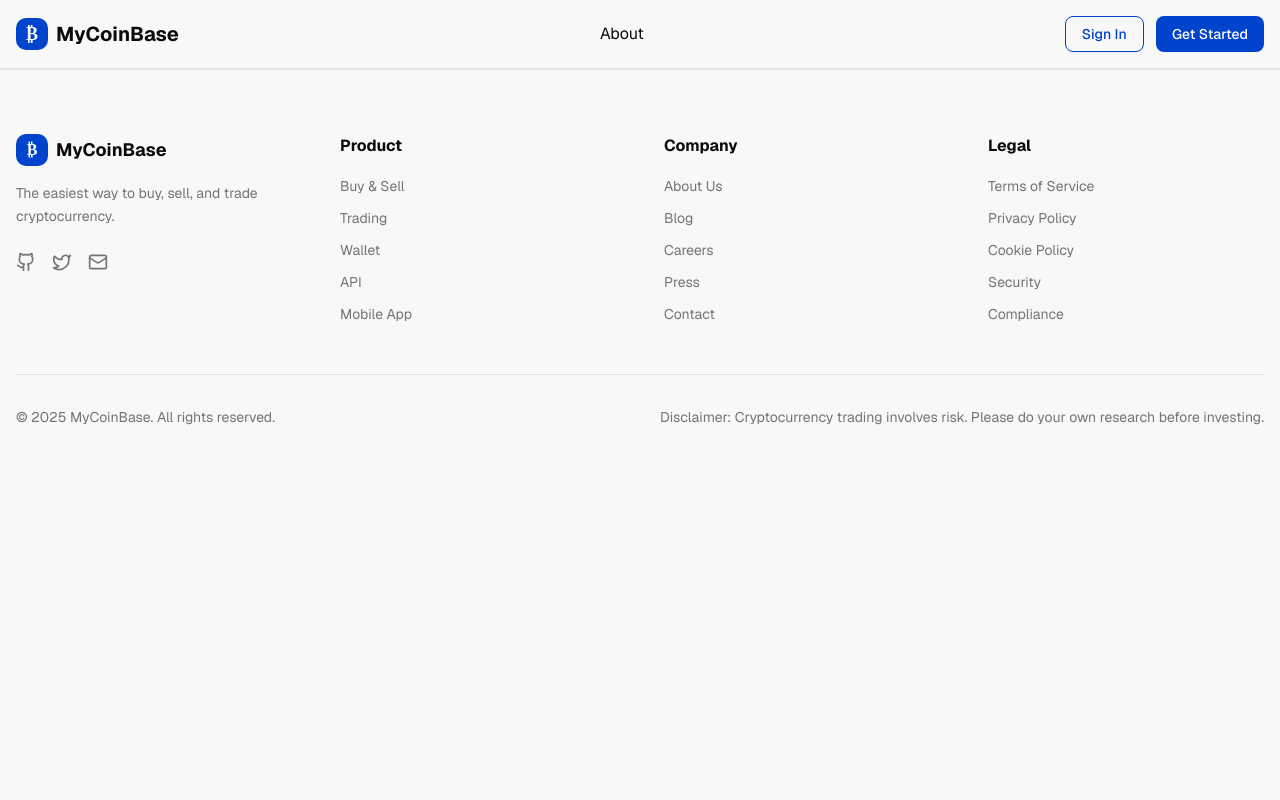
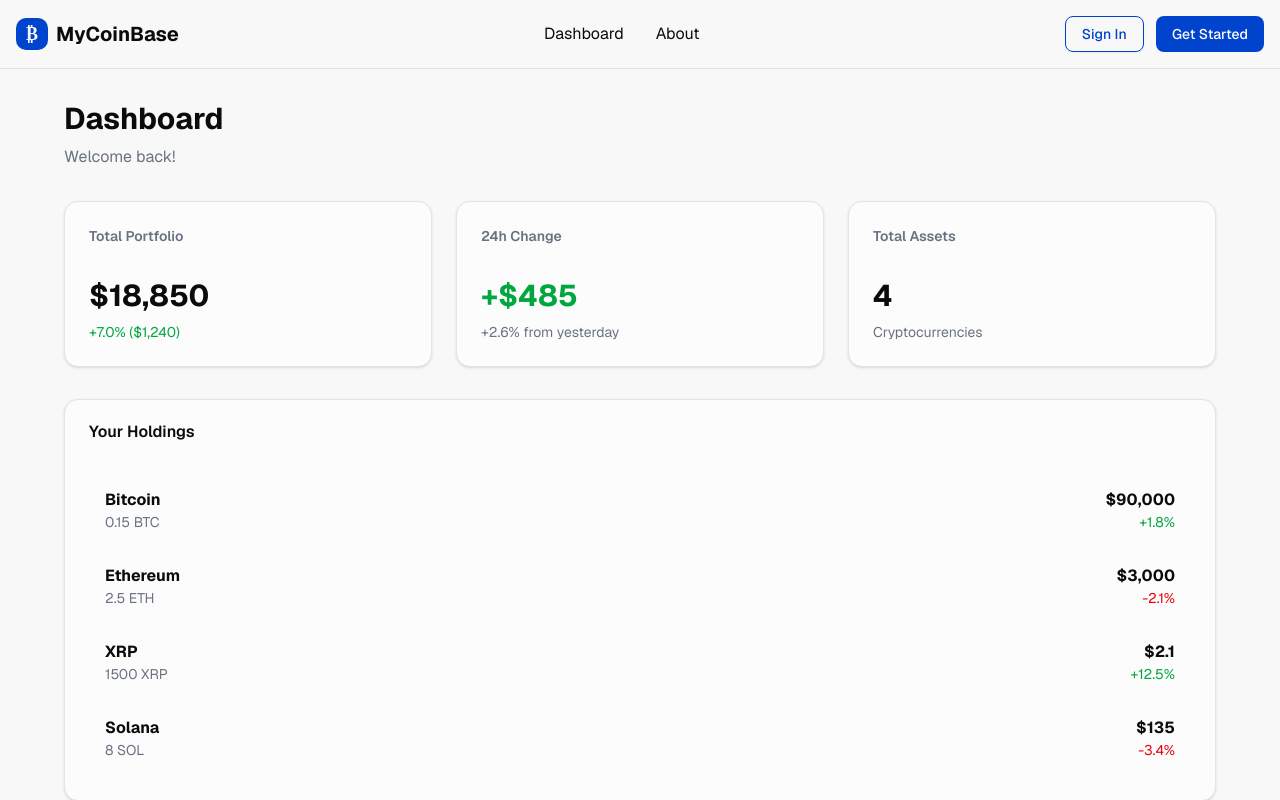
Before and after one commit to po-tech-community/crypto-pilot-fe, a React (Vite) app: page /dashboard in a window 1280 px wide. Shown: the top 800 px of the page. Built offline with nearby package versions, Linux system fonts and the light colour scheme; the HTML template or start-up script is replaced by a standard one.

Commit message:
feat(dashboard): create mock dashboard page with portfolio summary and holdings list

```diff
--- a/package.json
+++ b/package.json
@@ -19,6 +19,7 @@
     "react": "^19.2.0",
     "react-dom": "^19.2.0",
     "react-router-dom": "^7.9.6",
+    "recharts": "^3.5.1",
     "tailwind-merge": "^3.4.0"
   },
   "devDependencies": {
--- a/src/App.tsx
+++ b/src/App.tsx
@@ -2,6 +2,8 @@ import { BrowserRouter, Routes, Route } from "react-router-dom";
 import MainLayout from "./layouts/MainLayout";
 import Home from "./pages/Home";
 import About from "./pages/About";
+import Dashboard from "./pages/Dashboard";
+
 
 export default function App() {
   return (
@@ -10,6 +12,8 @@ export default function App() {
         <Routes>
           <Route path="/" element={<Home />} />
           <Route path="/about" element={<About />} />
+          <Route path="/dashboard" element={<Dashboard />} />
+
         </Routes>
       </MainLayout>
     </BrowserRouter>
--- a/src/components/header.tsx
+++ b/src/components/header.tsx
@@ -14,7 +14,13 @@ export default function Header() {
         </Link>
 
         {/* Desktop Navigation */}
-        <div className="hidden md:flex items-center gap-8">
+      <div className="hidden md:flex items-center gap-8">
+          <Link
+            to="/dashboard"
+            className="text-foreground hover:text-primary transition-colors"
+          >
+            Dashboard
+          </Link>
           <Link
             to="/about"
             className="text-foreground hover:text-primary transition-colors"
--- /dev/null
+++ b/src/pages/Dashboard.tsx
@@ -0,0 +1,98 @@
+import { Card, CardContent, CardHeader, CardTitle } from "@/components/ui/card";
+
+export default function Dashboard() {
+  const cryptos = [
+    { id: 1, name: 'Bitcoin', symbol: 'BTC', price: 90000, change: 1.8, holdings: 0.15 },
+    { id: 2, name: 'Ethereum', symbol: 'ETH', price: 3000, change: -2.1, holdings: 2.5 },
+    { id: 3, name: 'XRP', symbol: 'XRP', price: 2.10, change: 12.5, holdings: 1500 },
+    { id: 4, name: 'Solana', symbol: 'SOL', price: 135, change: -3.4, holdings: 8 },
+  ];
+
+  return (
+    <div className="min-h-screen bg-background p-8">
+      <div className="max-w-6xl mx-auto">
+
+        {/* Page Title */}
+        <h1 className="text-3xl font-bold mb-2">Dashboard</h1>
+        <p className="text-gray-500 mb-8">Welcome back!</p>
+
+        {/* 3 Summary Cards */}
+        <div className="grid grid-cols-1 md:grid-cols-3 gap-6 mb-8">
+
+          <Card>
+            <CardHeader>
+              <CardTitle className="text-sm text-gray-500">Total Portfolio</CardTitle>
+            </CardHeader>
+            <CardContent>
+              <p className="text-3xl font-bold">$18,850</p>
+              <p className="text-green-600 text-sm mt-2">+7.0% ($1,240)</p>
+            </CardContent>
+          </Card>
+
+          <Card>
+            <CardHeader>
+              <CardTitle className="text-sm text-gray-500">24h Change</CardTitle>
+            </CardHeader>
+            <CardContent>
+              <p className="text-3xl font-bold text-green-600">+$485</p>
+              <p className="text-gray-500 text-sm mt-2">+2.6% from yesterday</p>
+            </CardContent>
+          </Card>
+
+          <Card>
+            <CardHeader>
+              <CardTitle className="text-sm text-gray-500">Total Assets</CardTitle>
+            </CardHeader>
+            <CardContent>
+              <p className="text-3xl font-bold">{cryptos.length}</p>
+              <p className="text-gray-500 text-sm mt-2">Cryptocurrencies</p>
+            </CardContent>
+          </Card>
+
+        </div>
+
+        {/* Holdings List */}
+        <Card>
+          <CardHeader>
+            <CardTitle>Your Holdings</CardTitle>
+          </CardHeader>
+          <CardContent>
+
+            {cryptos.map((crypto) => {
+              const isPositive = crypto.change >= 0;
+
+              let textColor = '';
+              if (isPositive) {
+                textColor = 'text-green-600';
+              } else {
+                textColor = 'text-red-600';
+              }
+
+              let sign = '';
+              if (isPositive) {
+                sign = '+';
+              }
+
+              return (
+                <div key={crypto.id} className="flex justify-between items-center p-4 hover:bg-gray-50 rounded">
+                  <div>
+                    <p className="font-bold">{crypto.name}</p>
+                    <p className="text-sm text-gray-500">{crypto.holdings} {crypto.symbol}</p>
+                  </div>
+                  <div className="text-right">
+                    <p className="font-bold">${crypto.price.toLocaleString()}</p>
+                    <p className={`text-sm ${textColor}`}>
+                      {sign}{crypto.change}%
+                    </p>
+                  </div>
+                </div>
+              );
+            })}
+
+          </CardContent>
+        </Card>
+
+      </div>
+    </div>
+  );
+}
```
Also changed, not shown: 1 other file (tests, documents, lock files or other folders).
